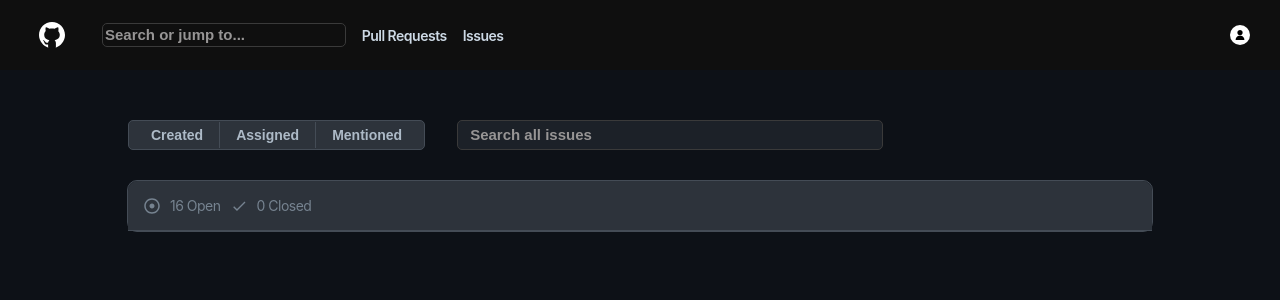
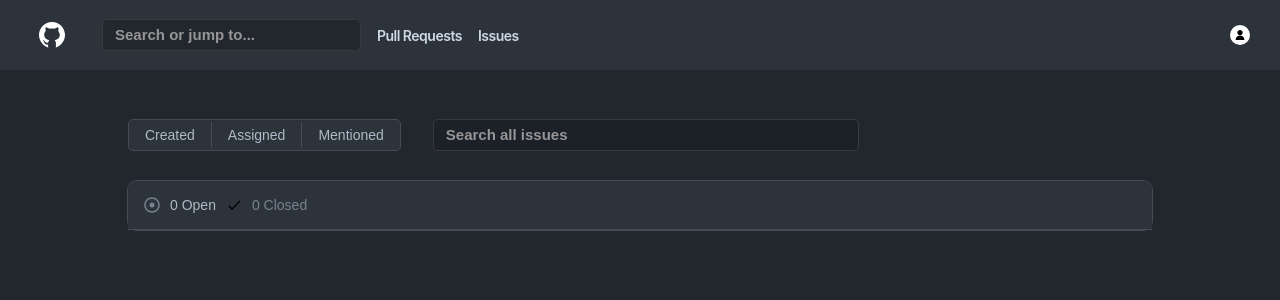
Before and after one commit to nikolinagasic/test, a Django app: page /issues/ in a window 1280 px wide. Shown: the top 300 px of the page. Run offline with Django 4.2, Linux system fonts and the light colour scheme; data that the repository does not hold is empty.

Commit message:
Improve code structure

```diff
--- a/app_models/issue.py
+++ b/app_models/issue.py
@@ -5,7 +5,6 @@ from .base import BaseModel
 from .enums import IssueStatus
 from .repository import Repository
 from .custom_user import User
-from .label import Label
 
 
 class Issue(BaseModel):
--- a/githubapp/settings.py
+++ b/githubapp/settings.py
@@ -101,6 +101,7 @@ STATIC_URL = 'static/'
 
 STATICFILES_DIRS = [
     BASE_DIR / "static",
+    os.path.join(BASE_DIR, "favicon.ico"),
 ]
 
 DEFAULT_AUTO_FIELD = 'django.db.models.BigAutoField'
--- a/githubapp/static/css/header.css
+++ b/githubapp/static/css/header.css
@@ -1,22 +1,5 @@
-body {
-  flex: 1;
-  align-self: center;
-  background-color: #0d1117;
-  margin: 0px;
-  color: white;
-  font-size: 24px;
-  font-weight: var(--base-text-weight-light, 300);
-  letter-spacing: -0.5px;
-  font-family: -apple-system, BlinkMacSystemFont, "Segoe UI", "Noto Sans",
-    Helvetica, Arial, sans-serif, "Apple Color Emoji", "Segoe UI Emoji";
-}
-
-a {
-  text-decoration: none;
-}
-
 .black-header {
-  background-color: rgb(15, 15, 15);
+  background-color: #2d333b;
   height: 70px;
   width: 100vw;
   display: flex;
@@ -50,7 +33,7 @@ a {
 }
 
 .user-search {
-  background-color: rgb(15, 15, 15);
+  background-color: #22272e;
   border: 1px solid rgb(58, 58, 58);
   border-radius: 5px;
   width: 400px;
--- a/githubapp/static/css/issues.css
+++ b/githubapp/static/css/issues.css
@@ -32,15 +32,15 @@
   height: 30px;
   background-color: #2d333b;
   border: 1px solid #444c56;
-  border-radius: 5px;
   display: flex;
   flex-direction: row;
-  text-decoration: none;
+  justify-content: center;
   align-items: center;
-  justify-content: center;
+  border-radius: 5px;
 }
 
 .filters-content {
+  background-color: #2d333b;
   align-items: center;
   font-size: 14px;
   padding: 5px 16px;
@@ -48,9 +48,6 @@
   color: #adbac7;
   display: flex;
   flex-direction: row;
-  align-self: center;
-  justify-self: center;
-  border-left: 1px solid #444c56;
 }
 
 .arrow-down {
@@ -167,6 +164,7 @@
   font-size: 14px;
   margin-left: 10px;
   margin-right: 10px;
+  padding: 0 !important;
   color: #768390;
   font-weight: bolder;
   text-decoration: none;
@@ -237,6 +235,6 @@
   color: rgb(151, 149, 149);
 }
 
-a {
-  text-decoration: none;
+.active {
+  color: #adbac7;
 }
--- /dev/null
+++ b/githubapp/static/css/styles.css
@@ -0,0 +1,32 @@
+body {
+  flex: 1;
+  align-self: center;
+  margin: 0px;
+  color: white;
+  font-size: 24px;
+  font-weight: var(--base-text-weight-light, 300);
+  letter-spacing: -0.5px;
+  background-color: #22272e;
+  font-family: -apple-system, BlinkMacSystemFont, "Segoe UI", "Noto Sans",
+    Helvetica, Arial, sans-serif, "Apple Color Emoji", "Segoe UI Emoji";
+}
+
+a {
+  text-decoration: none;
+}
+
+input {
+  margin-top: 4px;
+  margin-bottom: 16px;
+
+  padding: 5px 12px;
+  font-size: 14px;
+  line-height: 20px;
+  color: #c9d1d9;
+  vertical-align: middle;
+  background-color: #2d333b;
+  background-repeat: no-repeat;
+  background-position: right 8px center;
+  border: 1px solid #444c56;
+  border-radius: 6px;
+}
--- /dev/null
+++ b/githubapp/static/js/issues.js
@@ -0,0 +1,20 @@
+var closedIssueButton = document.querySelector("#closed-issue-button");
+var openedIssueButton = document.querySelector("#opened-issue-button");
+var opened_issues = document.getElementById("opened-issues");
+var closed_issues = document.getElementById("closed-issues");
+
+closedIssueButton.addEventListener("click", function (e) {
+  e.preventDefault();
+  closed_issues.style.display = "block";
+  closedIssueButton.classList.add("active");
+  opened_issues.style.display = "none";
+  openedIssueButton.classList.remove("active");
+});
+
+openedIssueButton.addEventListener("click", function (e) {
+  e.preventDefault();
+  opened_issues.style.display = "block";
+  openedIssueButton.classList.add("active");
+  closed_issues.style.display = "none";
+  closedIssueButton.classList.remove("active");
+});
--- /dev/null
+++ b/githubapp/templates/base.html
@@ -0,0 +1,23 @@
+{% load static %}
+<!DOCTYPE html>
+<html>
+  <head>
+    <!DOCTYPE html>
+    <meta charset="utf-8" />
+    <title>GiHub</title>
+    <base href="/" />
+    <meta name="viewport" content="width=device-width, initial-scale=1" />
+    <link rel="shortcut icon" href="{% static 'favicon.ico' %}" />
+    <link
+      rel="stylesheet"
+      type="text/css"
+      href="{% static 'css/styles.css' %}"
+    />
+    {% block css %}{% endblock %}
+    <title>{% block title %}{% endblock %}</title>
+  </head>
+  <body>
+    {% include "header.html" %}
+    <div>{% block content %}{% endblock %}</div>
+  </body>
+</html>
--- a/githubapp/templates/header.html
+++ b/githubapp/templates/header.html
@@ -6,7 +6,7 @@
     <title>GiHub</title>
     <base href="/" />
     <meta name="viewport" content="width=device-width, initial-scale=1" />
-    <link rel="shortcut icon" type="image/png" href="{% static 'icons/logo.png' %}"/>
+    <link rel="shortcut icon" href="{% static 'favicon.ico' %}" />
     <link
       rel="stylesheet"
       type="text/css"
--- a/githubapp/templates/issues.html
+++ b/githubapp/templates/issues.html
@@ -1,32 +1,38 @@
-<!DOCTYPE html>
-<html>
-  <head>
-    {% load static %}
-    <meta charset="utf-8" />
-    <title>GiHub</title>
-    <base href="/" />
-    <meta name="viewport" content="width=device-width, initial-scale=1" />
-    <link
-      rel="stylesheet"
-      type="text/css"
-      href="{% static 'css/issues.css' %}"
-    />
-  </head>
-  <body>
-    {% include "header.html" %}
+{% extends "base.html" %} {% load static %} {% block css %}
+<link rel="stylesheet" type="text/css" href="{% static 'css/issues.css' %}" />
+{% endblock %} {% block content %}
 <div class="main-container">
   <div class="invisible-container">
     <div class="invisible-container-left">
-          <button class="filters">
-            <div class="filters-content" style="border-width: 0">Created</div>
-            <div class="filters-content">Assigned</div>
-            <div class="filters-content">Mentioned</div>
+      <div class="filters">
+        <button
+          class="filters-content active-filter-button"
+          style="border-width: 0; background-color: #2d333b"
+        >
+          Created
         </button>
-          <input
-            type="text"
-            class="issue-search"
-            placeholder="Search all issues"
-          />
+        <button
+          class="filters-content"
+          style="
+            border-width: 0;
+            border-left: 1px solid #444c56;
+            background-color: #2d333b;
+          "
+        >
+          Assigned
+        </button>
+        <button
+          class="filters-content"
+          style="
+            border-width: 0;
+            background-color: #2d333b;
+            border-left: 1px solid #444c56;
+          "
+        >
+          Mentioned
+        </button>
+      </div>
+      <input type="text" class="issue-search" placeholder="Search all issues" />
     </div>
   </div>
   <div class="issues-container">
@@ -38,16 +44,48 @@
             style="color: #768390"
             height="16"
           />
-              <a href="#" class="issues-header-item active">16 Open</a>
+          <button id="opened-issue-button" class="issues-header-item active">
+            {{ opened_issues_num }} Open
+          </button>
         </div>
         <div class="issues-left-header-info">
-              <img src="{% static 'icons/closed-issue.svg' %}" height="16" />
-              <a href="#" class="issues-header-item">0 Closed</a>
+          <img
+            src="{% static 'icons/closed-issue.svg' %}"
+            style="color: #768390"
+            height="16"
+          />
+          <button class="issues-header-item" id="closed-issue-button">
+            {{ closed_issues_num }} Closed
+          </button>
         </div>
       </div>
       <div class="issues-right-header"></div>
     </div>
-        {% for issue in issues %}
+    <div id="opened-issues">
+      {% for issue in opened_issues %}
+      <div class="issue opened-issue">
+        <div class="issue-heading-container">
+          <img src="{% static 'icons/opened-green.svg' %}" height="16" />
+          <a href="#" class="issue-heading">{{ issue.repository.title }}</a>
+          <a href="#" class="issue-heading issue-heading-muted"
+            >{{ issue.title }}</a
+          >
+          {% for label in issue.labels %}
+          <div class="label-container">
+            <div class="label" style="background-color: {{ label.color }}">
+              {{ label.title }}
+            </div>
+          </div>
+          {% endfor %}
+        </div>
+        <div class="issue-desc">
+          #{{ issue.id }} opened on {{ issue.created_at }} by {{user.username}}
+        </div>
+      </div>
+      {% endfor %}
+    </div>
+    <div id="closed-issues" style="display: none">
+      {% for issue in closed_issues %}
       <div class="issue">
         <div class="issue-heading-container">
           <img src="{% static 'icons/opened-green.svg' %}" height="16" />
@@ -57,18 +95,19 @@
           >
           {% for label in issue.labels %}
           <div class="label-container">
-                    <div class="label" style="background-color: {{label.color}}">
+            <div class="label" style="background-color: {{ label.color }}">
               {{ label.title }}
             </div>
           </div>
           {% endfor %}
         </div>
         <div class="issue-desc">
-              #{{ issue.id }} opened on {{ issue.created_at }} by {{ user.username }}
+          #{{ issue.id }} opened on {{ issue.created_at }} by {{user.username}}
         </div>
       </div>
       {% endfor %}
     </div>
   </div>
-  </body>
-</html>
+</div>
+<script src="{% static 'js/issues.js' %}"></script>
+{% endblock %}
--- a/githubapp/views.py
+++ b/githubapp/views.py
@@ -1,5 +1,8 @@
+from re import I
 from django.shortcuts import render
-from app_models.issue import Issue, Label
+from app_models.issue import Issue
+from app_models.label import Label
+from app_models.enums import IssueStatus
 
 from user_auth.forms import SignInForm
 from django.contrib.contenttypes.models import ContentType
@@ -20,16 +23,17 @@ def index(request):
 
 def issues(request):
     user = request.user
+    issues = Issue.objects.filter(creator__id=user.id).all()
+    opened_issues = list(filter(lambda issue: issue.state == IssueStatus.OPENED, issues))
+    closed_issues = list(filter(lambda issue: issue.state == IssueStatus.CLOSED, issues))
 
-    issues = Issue.objects.filter(creator__id=user.id).all()
-
+    # Get labels for each issue
     for issue in issues:
         content_type = ContentType.objects.get_for_model(Label)
         model_class = content_type.model_class()
 
-        # Use the model class to filter the objects
         labels = model_class.objects.filter(pk=issue.id).all()
         issue.labels = labels
 
-
-    return render(request, 'issues.html', {'user': user, 'issues': issues})
+    print(closed_issues)
+    return render(request, 'issues.html', {'user': user, 'opened_issues': opened_issues, "opened_issues_num": len(opened_issues), "closed_issues": closed_issues, "closed_issues_num": len(closed_issues)})
--- a/user_auth/static/css/style.css
+++ b/user_auth/static/css/style.css
@@ -1,18 +1,18 @@
 body {
   flex: 1;
   align-self: center;
-  background-color: #0d1117;
   color: white;
   font-size: 24px;
   font-weight: var(--base-text-weight-light, 300);
   letter-spacing: -0.5px;
+  background-color: #22272e;
   font-family: -apple-system, BlinkMacSystemFont, "Segoe UI", "Noto Sans",
     Helvetica, Arial, sans-serif, "Apple Color Emoji", "Segoe UI Emoji";
 }
 
 .container {
   align-items: center;
-  background-color: #0d1117;
+  background-color: #22272e;
   margin-left: auto;
   margin-right: auto;
   text-align: center;
```
Also changed, not shown: githubapp/templates/index.html (+3 -14 lines), githubapp/static/css/style.css (deleted), githubapp/static/favicon.ico (renamed from githubapp/static/icons/logo.png), githubapp/static/icons/closed-issue.svg. Lines whose indentation alone changed are shown as unchanged.
